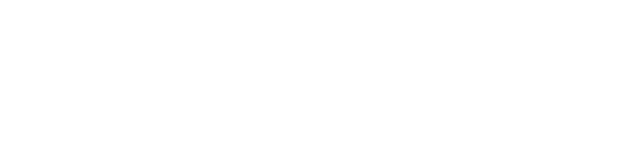
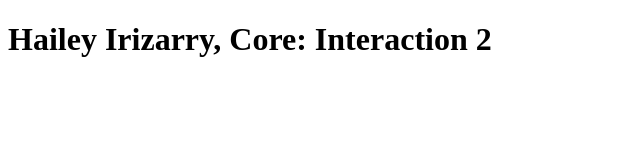
Before and after one commit to HaileyI/Core2fail, a plain HTML site: page index.html in a window 1280 px wide. Shown: the whole page, without its empty margins (0-640 px from the left). Drawn offline with Linux system fonts and the light colour scheme.

Commit message:
Add name

```diff
--- a/index.html
+++ b/index.html
@@ -16,6 +16,6 @@
   </head>
 
   <body>
-    <!-- Your Content Here -->
+    <h1>Hailey Irizarry, Core: Interaction 2</h1>
   </body>
 </html>
```
